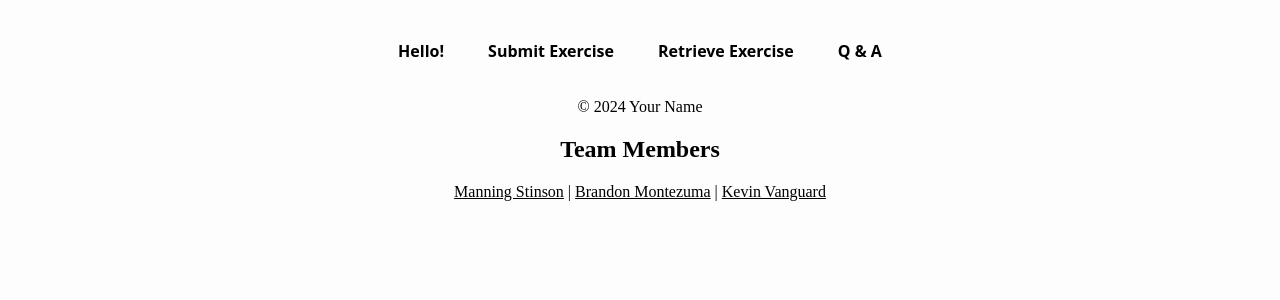
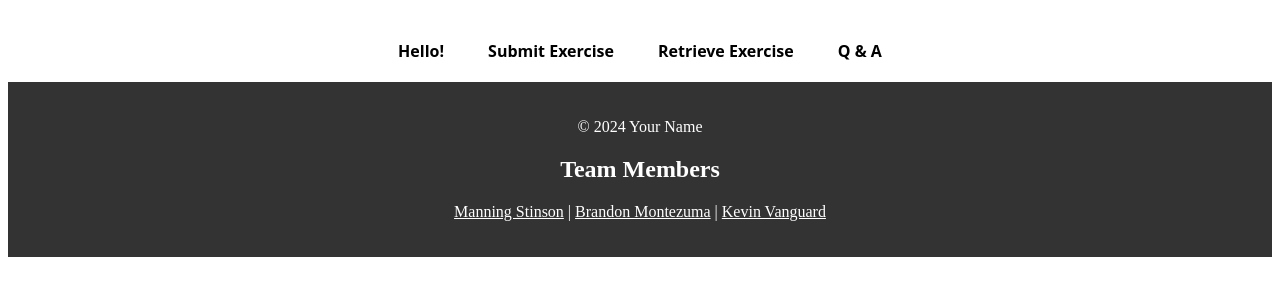
Before and after one commit to manningstinson/workout-planner, a Flask app: page / in a window 1280 px wide. Shown: the top 300 px of the page. Run offline with Flask 2, Linux system fonts and the light colour scheme.

Commit message:
updated base.html, and css

```diff
--- a/static/styles.css
+++ b/static/styles.css
@@ -1,8 +1,3 @@
-/* Body background color */
-body {
-	background-color: #fdfdfd; /* Light gray background color */
-}
-
 /* CSS for navigation links */
 .nav-links {
 	text-align: center;
@@ -13,22 +8,27 @@ body {
 	margin: 0 20px;
 	font-family: "Open Sans", sans-serif;
 	font-weight: bold;
-	color: #000; /* Bright white */
+	color: #000; /* Black text color for links */
 	text-decoration: none;
 }
 
 /* CSS for footer */
+.footer-container {
+	margin-top: 20px; /* Add some space above the footer */
+}
+
 footer {
-	color: #000; /* White text color */
+	background-color: #333; /* Dark background color */
+	color: #fff; /* White text color */
 	text-align: center;
 	padding: 20px 0; /* Add padding to the top and bottom */
 }
 
 footer h2 {
-	color: #000; /* White text color */
+	color: #fff; /* White text color */
 }
 
 footer a {
-	color: #000; /* Black text color for links */
+	color: #fff; /* White text color for links */
 	text-decoration: underline; /* Add underline to links */
 }
--- a/templates/base.html
+++ b/templates/base.html
@@ -12,23 +12,25 @@
 	<body>
 		<div class="nav-links">
 			<!-- Links to other pages -->
-			<a href="#">Hello!</a>
-			<a href="/submit">Submit Exercise</a>
-			<a href="/retrieve">Retrieve Exercise</a>
+			<a href="/">Hello!</a>
+			<a href="/submit-exercise">Submit Exercise</a>
+			<a href="/retrieve-exercise">Retrieve Exercise</a>
 			<a href="/q-and-a">Q & A</a>
 		</div>
 
 		<main>{% block content %}{% endblock %}</main>
 
+		<div class="footer-container">
 			<footer>
 				<!-- Footer content -->
 				<p>&copy; 2024 Your Name</p>
 				<h2>Team Members</h2>
 				<p>
 					<a href="https://github.com/ManningStinson">Manning Stinson</a> |
-				<a href="https://github.com/Bmontezuma">Brandon Montezuma</a> |
-				<a href="https://github.com/klvang">Kevin Vanguard</a>
+					<a href="https://github.com/BrandonMontezuma">Brandon Montezuma</a> |
+					<a href="https://github.com/KevinVanguard">Kevin Vanguard</a>
 				</p>
 			</footer>
+		</div>
 	</body>
 </html>
```
Lines whose indentation alone changed are shown as unchanged.
